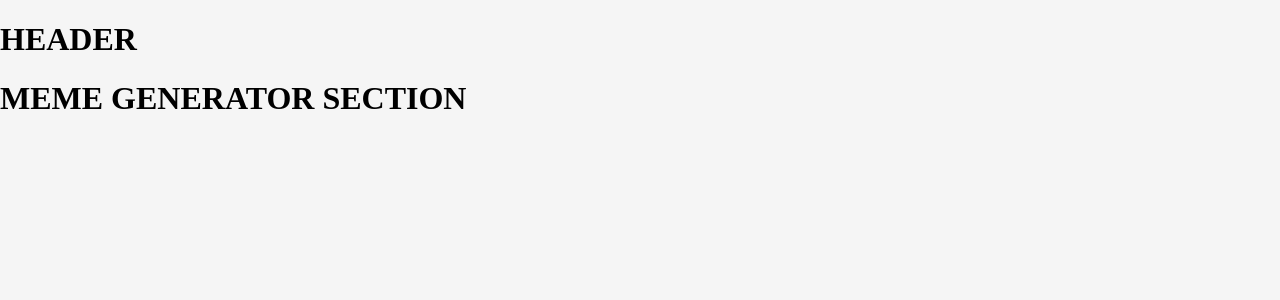
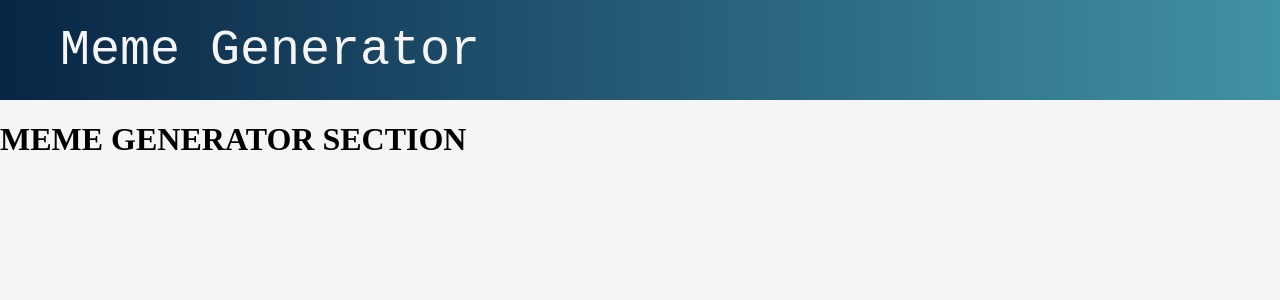
Before and after one commit to reymon359/react-meme-generator, a React (Create React App) app: page / in a window 1280 px wide. Shown: the top 300 px of the page. Built offline with nearby package versions, Linux system fonts and the light colour scheme.

Commit message:
update header colours

```diff
--- a/src/Header.js
+++ b/src/Header.js
@@ -2,7 +2,9 @@ import React from "react"
 
 function Header() {
     return (
-        <h1>HEADER</h1>
+        <header>
+            <p>Meme Generator</p>
+        </header>
     )
 }
 
--- a/src/index.css
+++ b/src/index.css
@@ -11,11 +11,11 @@ header {
     height: 100px;
     display: flex;
     align-items: center;
-    background: #6441A5;
+    background: rgb(65, 145, 165);
     /* fallback for old browsers */
-    background: -webkit-linear-gradient(to right, #2a0845, #6441A5);
+    background: -webkit-linear-gradient(to right, #082545, rgb(65, 145, 165));
     /* Chrome 10-25, Safari 5.1-6 */
-    background: linear-gradient(to right, #2a0845, #6441A5);
+    background: linear-gradient(to right, #082545, rgb(65, 145, 165));
     /* W3C, IE 10+/ Edge, Firefox 16+, Chrome 26+, Opera 12+, Safari 7+ */
 }
 
```
